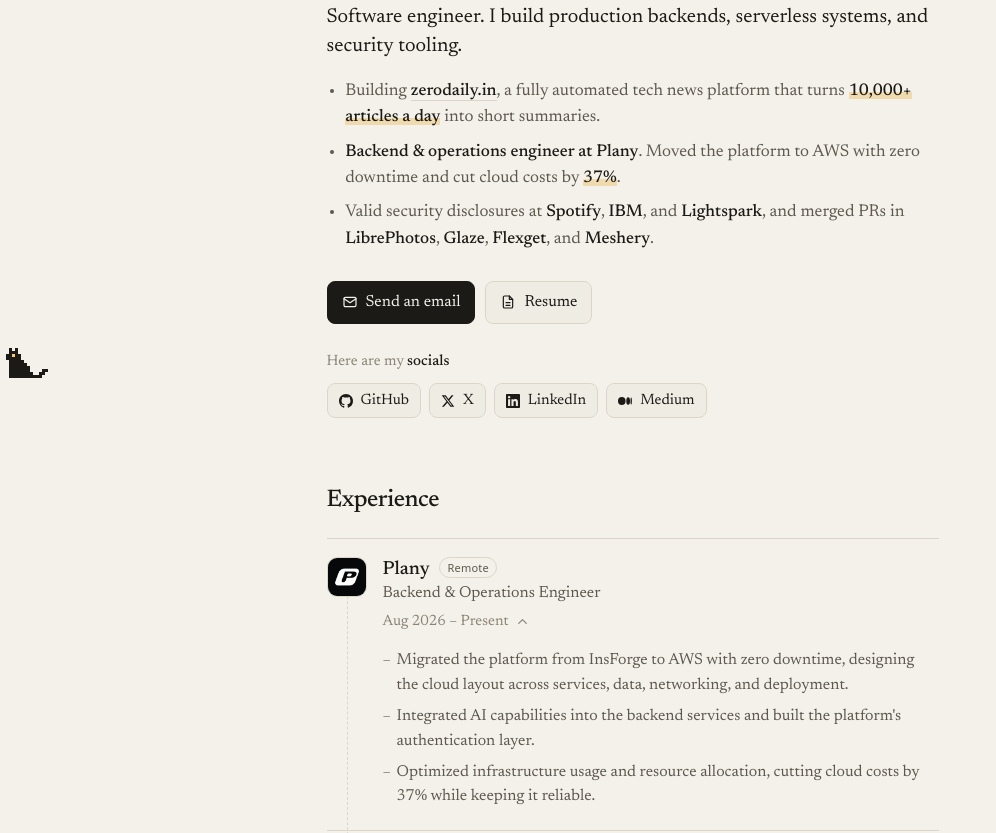
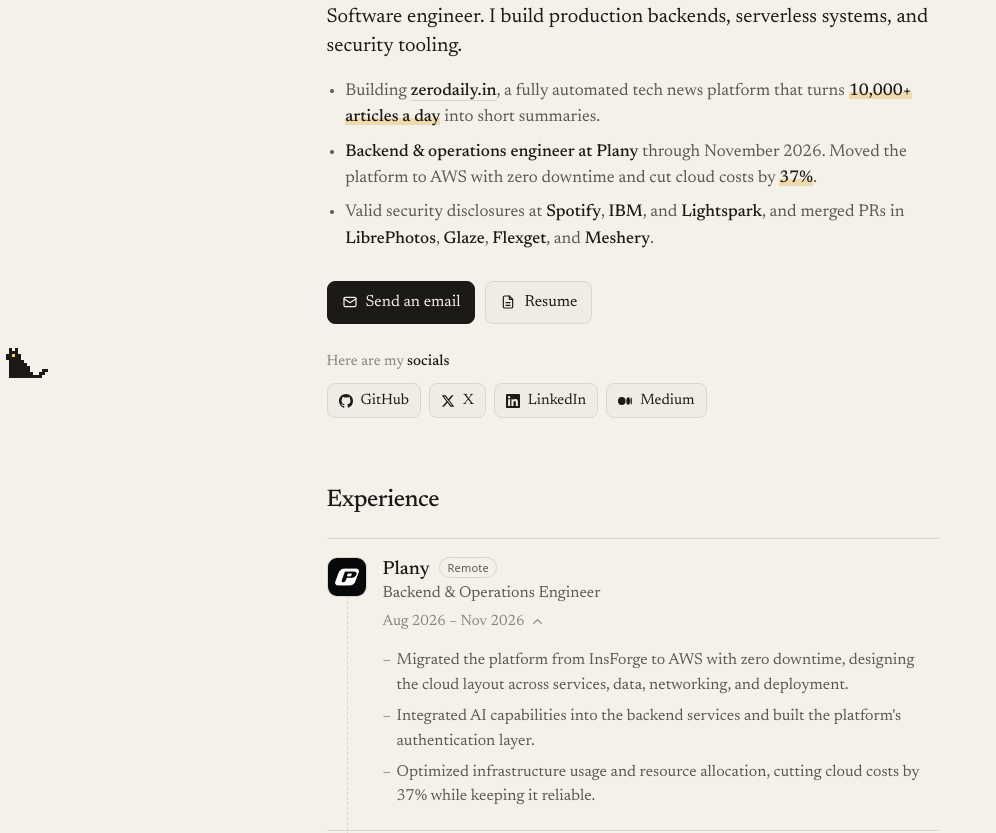
Before and after one commit to err0rgod/portfolio, a plain HTML site: page index.html in a window 1280 px wide. Shown: the part 419-1252 px from the top of the page, without its empty margins (0-996 px from the left). Drawn offline with Linux system fonts and the light colour scheme; no server answers.

Commit message:
End Plany role in November 2026

```diff
--- a/index.html
+++ b/index.html
@@ -79,7 +79,7 @@ if (window.matchMedia && !matchMedia('(prefers-reduced-motion: reduce)').matches
   <p class="h-lede">Software engineer. I build production backends, serverless systems, and security tooling.</p>
   <ul>
     <li>Building <a href="https://zerodaily.in" target="_blank" rel="noopener"><b>zerodaily.in</b></a>, a fully automated tech news platform that turns <b>10,000+ articles a day</b> into short summaries.</li>
-    <li><b>Backend &amp; operations engineer at Plany</b>. Moved the platform to AWS with zero downtime and cut cloud costs by <b>37%</b>.</li>
+    <li><b>Backend &amp; operations engineer at Plany</b> through November 2026. Moved the platform to AWS with zero downtime and cut cloud costs by <b>37%</b>.</li>
     <li>Valid security disclosures at <b>Spotify</b>, <b>IBM</b>, and <b>Lightspark</b>, and merged PRs in <b>LibrePhotos</b>, <b>Glaze</b>, <b>Flexget</b>, and <b>Meshery</b>.</li>
   </ul>
   <div class="h-cta">
@@ -110,7 +110,7 @@ if (window.matchMedia && !matchMedia('(prefers-reduced-motion: reduce)').matches
         <div class="h-jobtext">
           <p class="h-co">Plany <span class="h-tag">Remote</span></p>
           <p class="h-role">Backend &amp; Operations Engineer</p>
-          <p class="h-when">Aug 2026 – Present <svg class="h-chev"><use href="#i-chev"/></svg></p>
+          <p class="h-when">Aug 2026 – Nov 2026 <svg class="h-chev"><use href="#i-chev"/></svg></p>
         </div>
       </summary>
       <ul>
```
Also changed, not shown: ai/index.html (+2 -2 lines), llms.txt.
